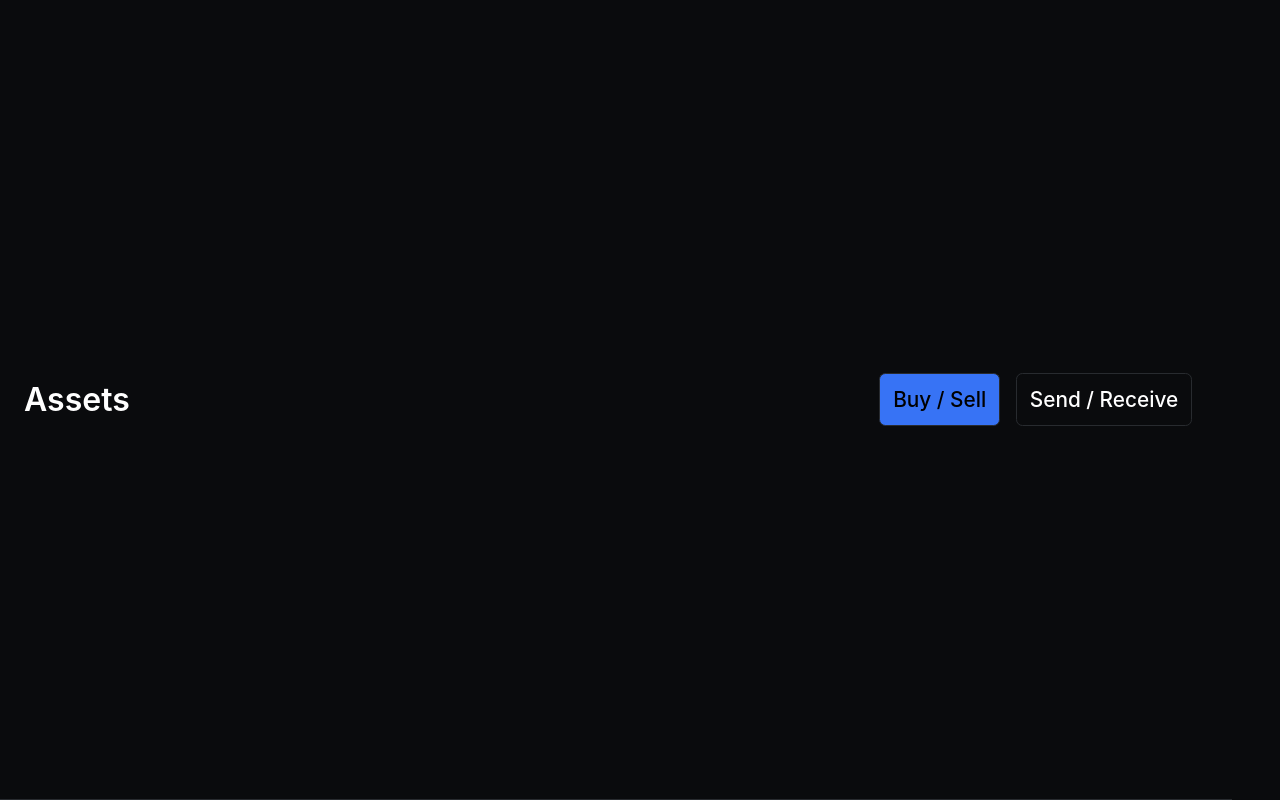
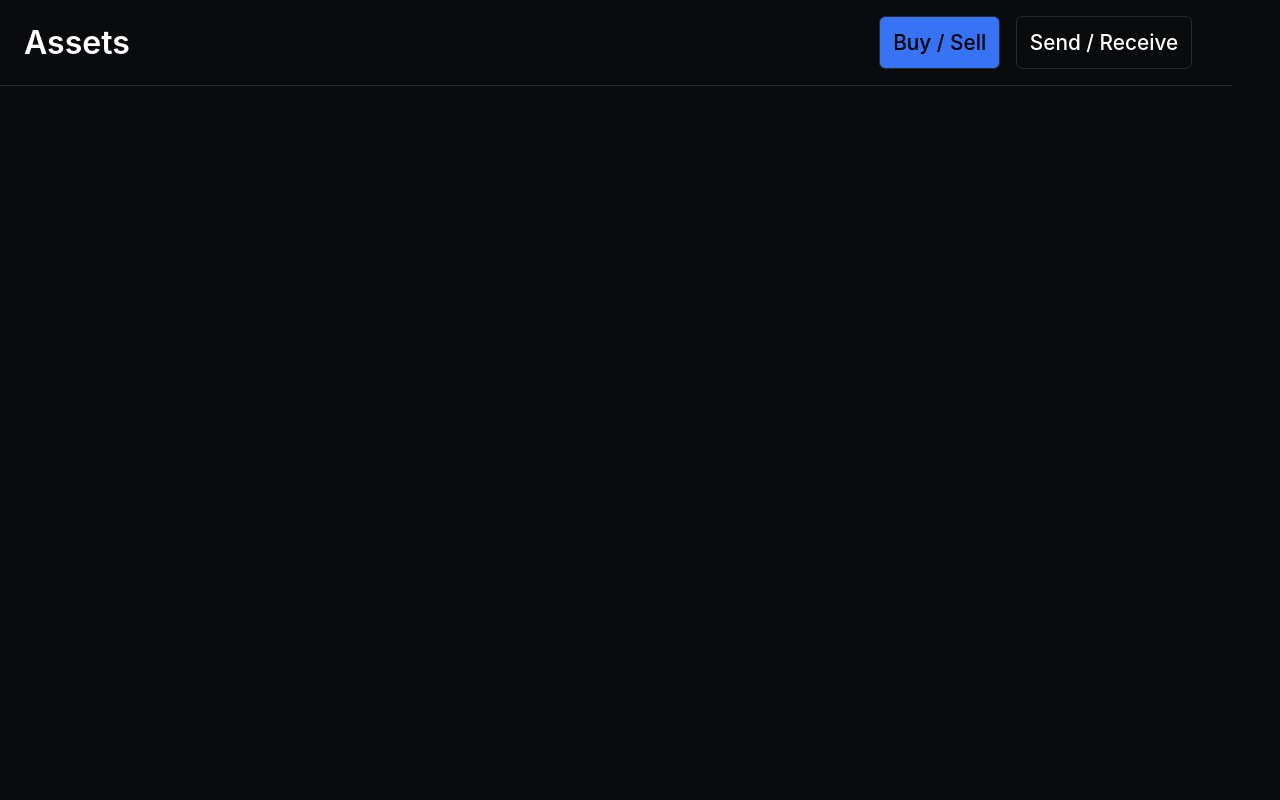
Before and after one commit to jztimm/Coinbase-Blockchain-cln, a Next.js app: page /Dashboard in a window 1280 px wide. Built offline with nearby package versions, Linux system fonts and the light colour scheme; what @3rdweb/hooks would draw is missing.

Commit message:
Put Header comp in wrapper and container

```diff
--- a/pages/Dashboard.js
+++ b/pages/Dashboard.js
@@ -5,7 +5,9 @@ import Header from '../components/Header'
 const Dashboard = ({address}) => {
     return (
         <Wrapper>
-            <Header />
+            <MainContainer>
+                <Header />
+            </MainContainer>
         </Wrapper>
     );
 };
```
